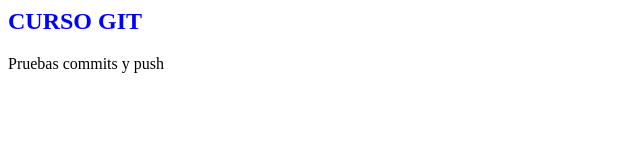
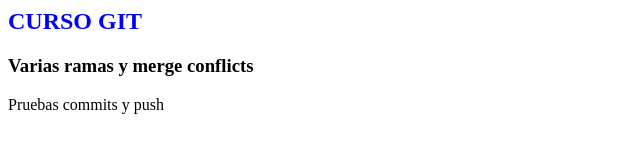
Before and after one commit to NicoSolal/Curso-Git, a plain HTML site: page index.html in a window 1280 px wide. Shown: the whole page, without its empty margins (0-640 px from the left). Drawn offline with Linux system fonts and the light colour scheme.

Commit message:
feat: agregado subtitulo corto a pagina principal

```diff
--- a/index.html
+++ b/index.html
@@ -4,6 +4,7 @@
   </head>
   <body>
     <h2>CURSO GIT</h2>
+    <h3>Varias ramas y merge conflicts</h3>
     <label>Pruebas commits y push</label>
   </body>
 </html>
```
